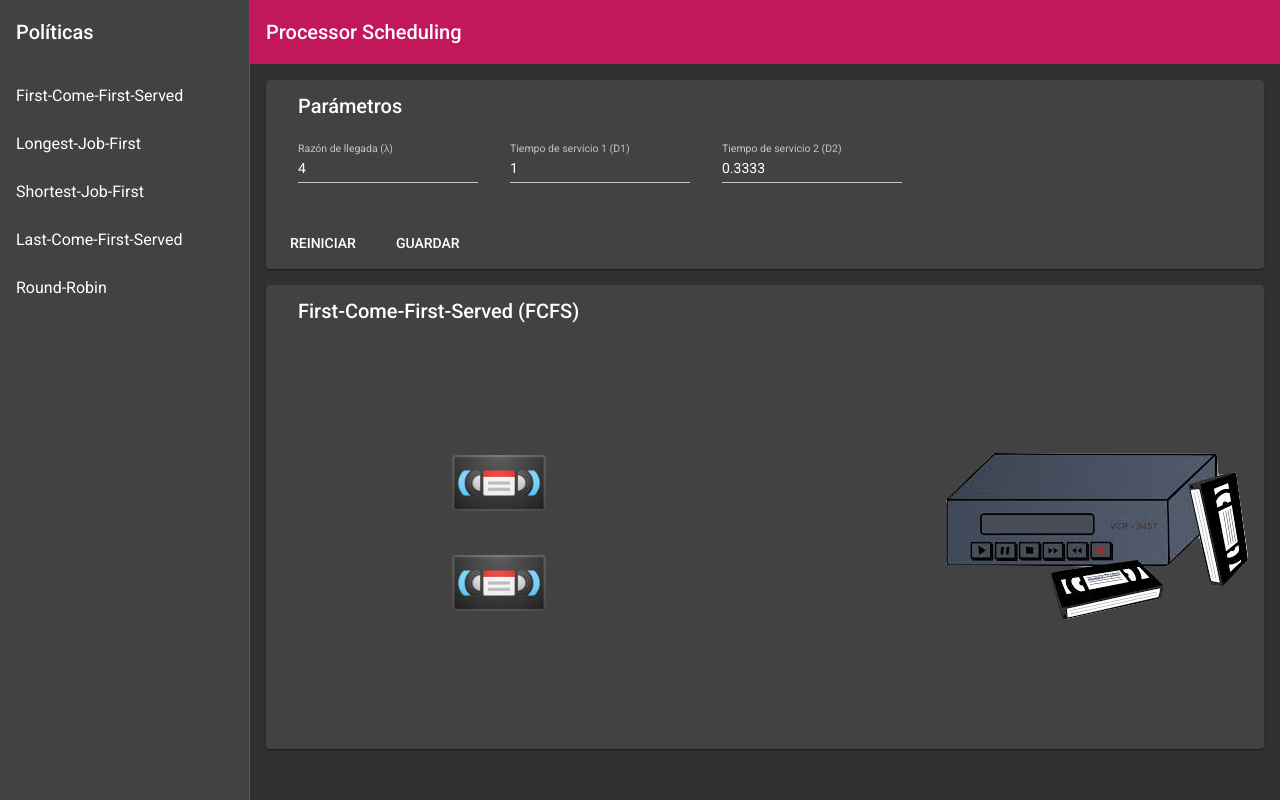
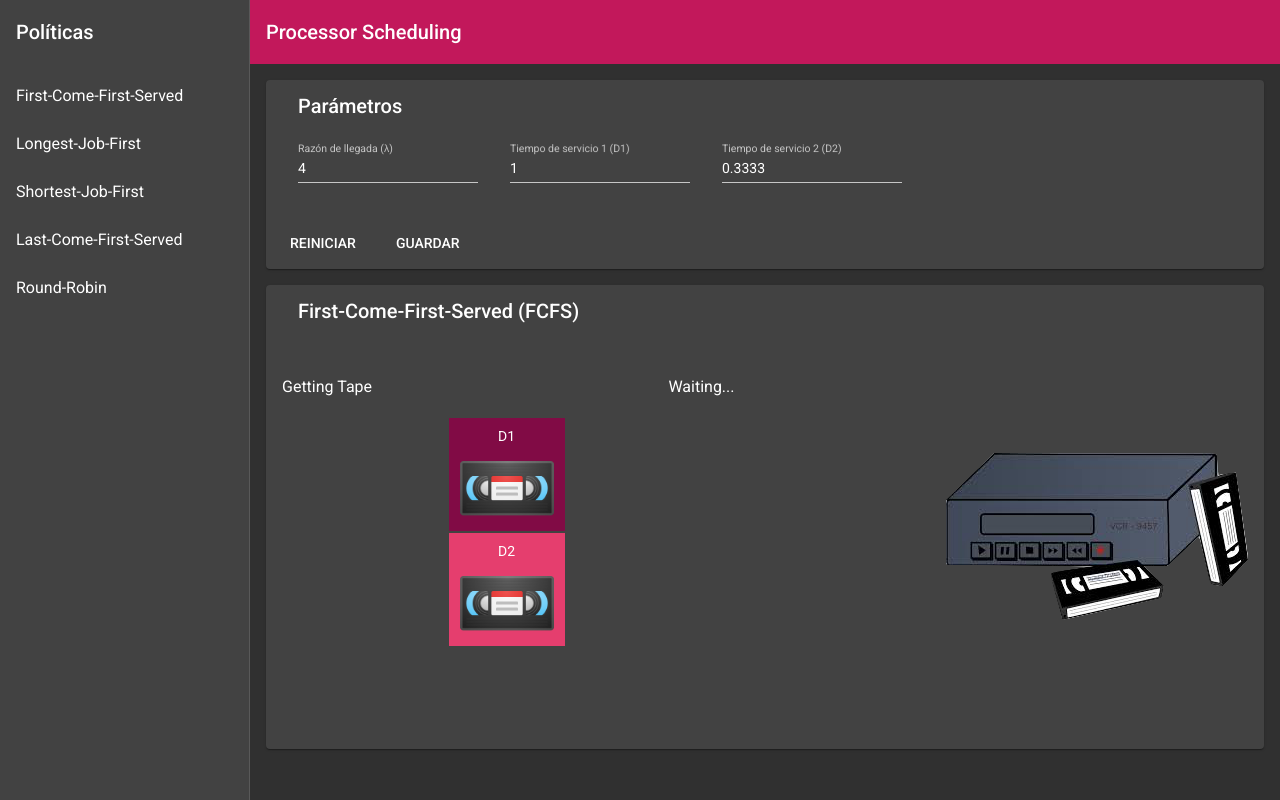
Before and after one commit to jimmymorales/ProcessorScheduling, an Angular app: page /fcfs in a window 1280 px wide. Built offline with nearby package versions, Linux system fonts and the light colour scheme.

Commit message:
style different vhs

```diff
--- a/src/app/fcfs/fcfs.component.html
+++ b/src/app/fcfs/fcfs.component.html
@@ -3,8 +3,16 @@
     <mat-card-title>First-Come-First-Served (FCFS)</mat-card-title>
   </mat-card-header>
   <mat-card-content class="card-content">
-    <img [@video1]="video1 | async" class="vhs" src="assets/vhs.png">
-    <img [@video2]="video2 | async" class="vhs" src="assets/vhs.png">
+    <h3 class="getting-title">Getting Tape</h3>
+    <h3 class="waiting-title">Waiting...</h3>
+    <div [@video1]="video1 | async" class="vhs dark-vhs">
+      <p>D1</p>
+      <img src="assets/vhs.png">
+    </div>
+    <div [@video2]="video2 | async" class="vhs light-vhs">
+      <p>D2</p>
+      <img src="assets/vhs.png">
+    </div>
     <img class="vcr" src="assets/vcr.png">
   </mat-card-content>
 </mat-card>
--- a/src/app/fcfs/fcfs.component.ts
+++ b/src/app/fcfs/fcfs.component.ts
@@ -12,13 +12,13 @@ import {Observable} from 'rxjs';
         left: 0,
         marginLeft: 0,
         top: '50%',
-        marginTop: '-100px',
+        marginTop: '-115px',
       })),
       state('waiting', style({
         left: '50%',
         marginLeft: '-150px',
         top: '50%',
-        marginTop: '-100px',
+        marginTop: '-115px',
       })),
       state('viewing', style({
         left: '100%',
--- a/src/styles.css
+++ b/src/styles.css
@@ -1,7 +1,13 @@
 /* You can add global styles to this file, and also import other style files */
 
-html, body { height: 100%; }
-body { margin: 0; font-family: Roboto, "Helvetica Neue", sans-serif; }
+html, body {
+  height: 100%;
+}
+
+body {
+  margin: 0;
+  font-family: Roboto, "Helvetica Neue", sans-serif;
+}
 
 mat-card {
   margin: 16px;
@@ -21,17 +27,45 @@ mat-card {
 }
 
 .vhs {
-  width: 100px;
-  height: 100px;
   z-index: 100;
   left: 0;
   margin-left: 0;
   top: 50%;
   margin-top: -100px;
   position: absolute;
+  padding: 8px;
+}
+
+.vhs img {
+  width: 100px;
+  height: 60px;
+}
+
+.vhs p {
+  text-align: center;
+}
+
+.dark-vhs {
+  background-color: #810b45;
+}
+
+.light-vhs {
+  background-color: #e53e6e;
 }
 
 .card-content {
   height: 400px;
   position: relative;
 }
+
+.getting-title {
+  left: 0;
+  top: 10%;
+  position: absolute;
+}
+
+.waiting-title {
+  left: 40%;
+  top: 10%;
+  position: absolute;
+}
```
Also changed, not shown: src/assets/vhs.png.
